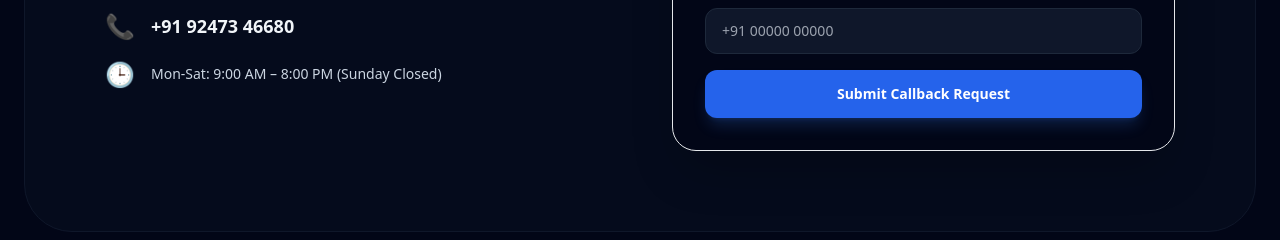
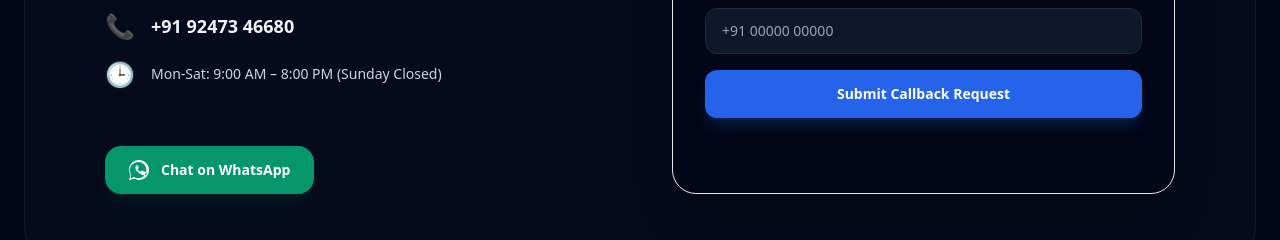
Before and after one commit to KrishnaSai5466/taranga-clinic, a React (Vite) app: page / in a window 1280 px wide. Shown: the part 4400-4640 px from the top of the page. Built offline with nearby package versions, Linux system fonts and the light colour scheme.

Commit message:
Add Chat on WhatsApp button to the Homepage Contact section

```diff
--- a/src/Home.jsx
+++ b/src/Home.jsx
@@ -366,6 +366,21 @@ function Home() {
                 <p className="text-slate-300 text-sm">Mon-Sat: 9:00 AM – 8:00 PM (Sunday Closed)</p>
               </div>
             </div>
+
+            {/* WhatsApp Chat Button */}
+            <div className="pt-6">
+              <a
+                href="https://wa.me/919247346680?text=Hi%2C%20I%20would%20like%20to%20know%20more%20about%20hearing%20assessments%20and%20speech%20therapy%20services%20at%20Taranga%20Clinic."
+                target="_blank"
+                rel="noopener noreferrer"
+                className="inline-flex items-center gap-3 px-6 py-3.5 bg-emerald-600 hover:bg-emerald-500 text-white font-bold rounded-2xl transition-all duration-300 shadow-lg shadow-emerald-600/10 hover:shadow-emerald-600/30 text-sm hover:-translate-y-0.5 active:translate-y-0"
+              >
+                <svg className="w-5 h-5 fill-current" viewBox="0 0 24 24">
+                  <path d="M.057 24l1.687-6.163c-1.041-1.804-1.588-3.849-1.587-5.946C.06 5.348 5.397.01 12.008.01c3.202.001 6.212 1.246 8.477 3.514 2.266 2.268 3.507 5.28 3.505 8.484-.004 6.657-5.34 11.997-11.953 11.997-2.005-.001-3.973-.502-5.713-1.457L0 24zm6.059-3.593c1.642.975 3.253 1.488 4.773 1.489 5.485 0 9.949-4.412 9.952-9.83.001-2.624-1.012-5.092-2.855-6.939-1.844-1.847-4.298-2.863-6.924-2.864-5.488 0-9.954 4.413-9.957 9.833 0 1.95.507 3.86 1.468 5.516L1.83 22.08l4.286-1.673zm11.758-6.843c-.3-.15-1.772-.875-2.046-.975-.276-.1-.476-.15-.676.15-.2.3-.775.975-.95 1.175-.175.2-.35.225-.65.075-1.206-.6-2.122-1.05-2.903-2.38-.2-.35-.02-.537.155-.712.158-.158.35-.412.525-.613.174-.2.233-.338.35-.563.115-.225.058-.425-.029-.575-.087-.15-.676-1.63-.926-2.23-.244-.588-.491-.508-.676-.518-.174-.008-.374-.01-.574-.01-.2 0-.525.075-.8.375-.275.3-1.05 1.025-1.05 2.5s1.075 2.9 1.225 3.1c.15.2 2.11 3.22 5.11 4.52 1.41.61 2.5 1.01 3.32 1.27.75.24 1.44.2 1.98.12.6-.09 1.772-.725 2.022-1.425.25-.7.25-1.3.175-1.425-.075-.125-.275-.2-.575-.35z" />
+                </svg>
+                <span>Chat on WhatsApp</span>
+              </a>
+            </div>
           </div>
 
           <div className="bg-slate-950 p-8 rounded-3xl border border-slate-850 shadow-2xl">
```
